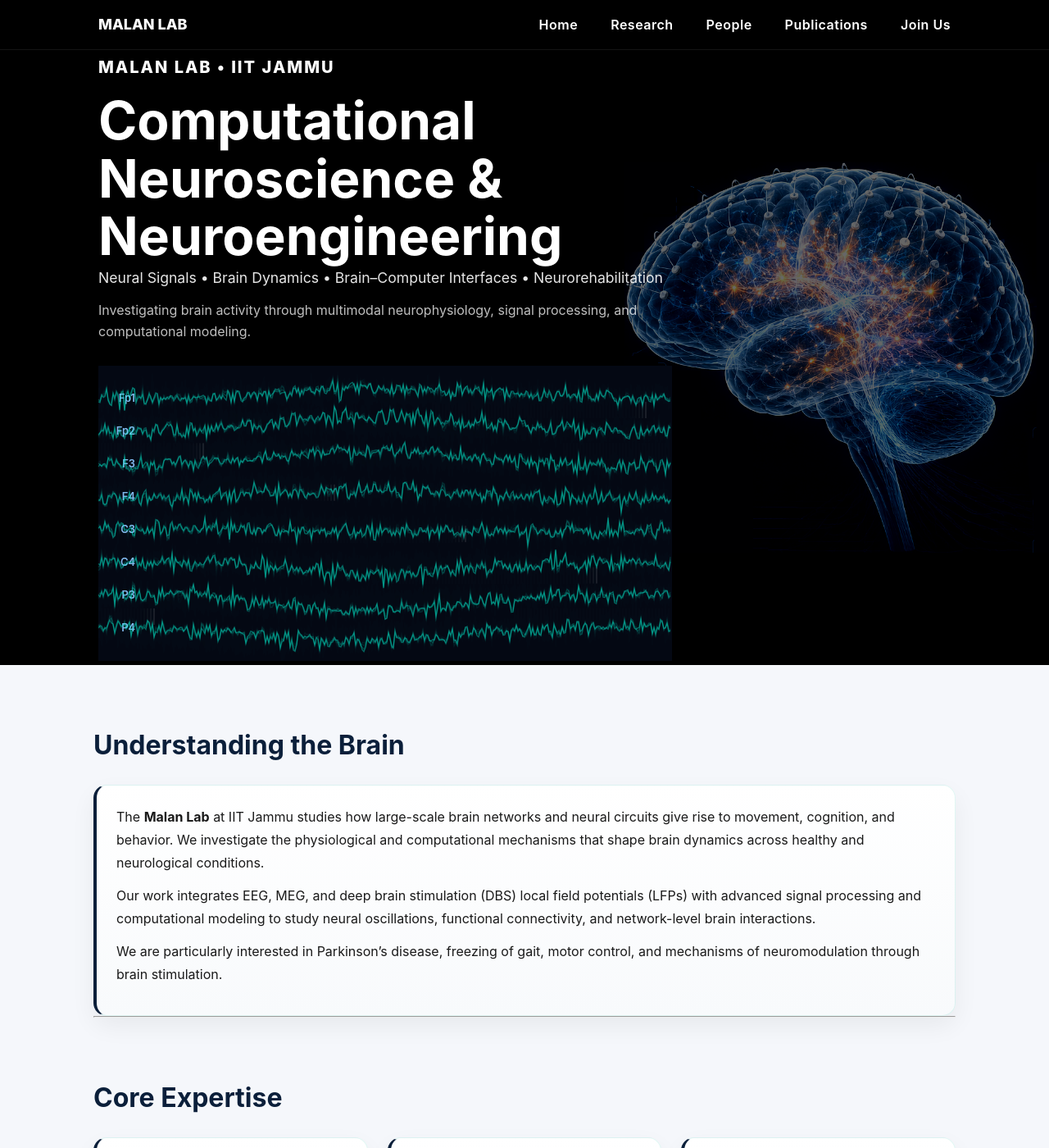
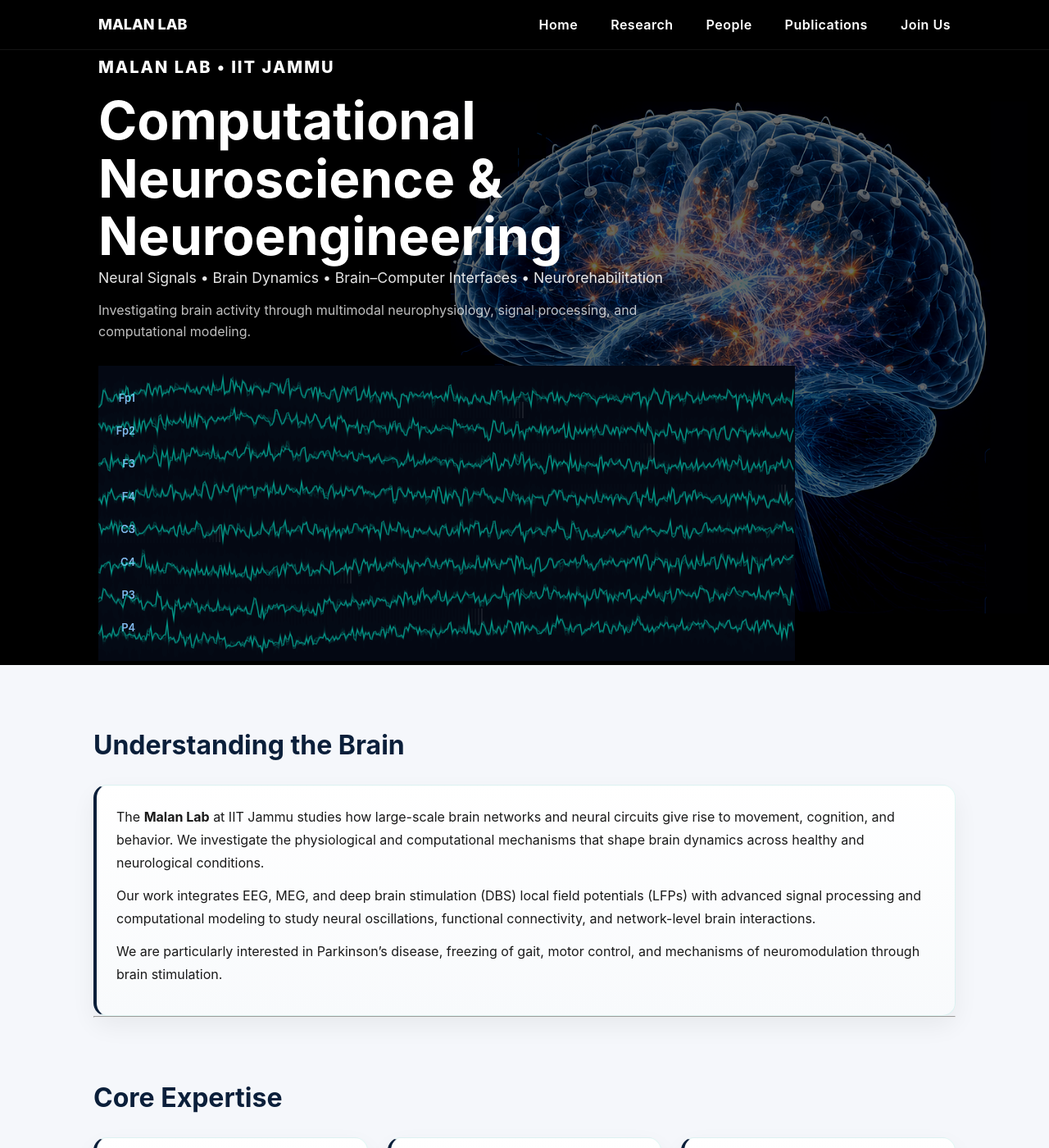
Before and after one commit to malanlab/malanlab.github.io, a Jekyll site: the page built from index.md, in a window 1280 px wide and 1400 px high. Shown: the whole window at 82% size. Built offline with Jekyll 4.4.1, drawn with Linux system fonts in a browser that asks for light colours.

Commit message:
Update style.css

```diff
--- a/assets/style.css
+++ b/assets/style.css
@@ -311,18 +311,20 @@
     saturate(1.2);
 }
 
-@media (max-width: 1500px) {
+@media (max-width: 1200px) {
+
+  :root {
+    --content-x: 60px;
+  }
 
   .brain-image {
-    width: min(600px, 42vw);
-    right: -20px;
+    width: min(500px, 40vw);
   }
 
   .hero-content {
-    max-width: 700px;
+    max-width: 650px;
   }
 }
-
 
 /* =========================
    EEG trace
```
